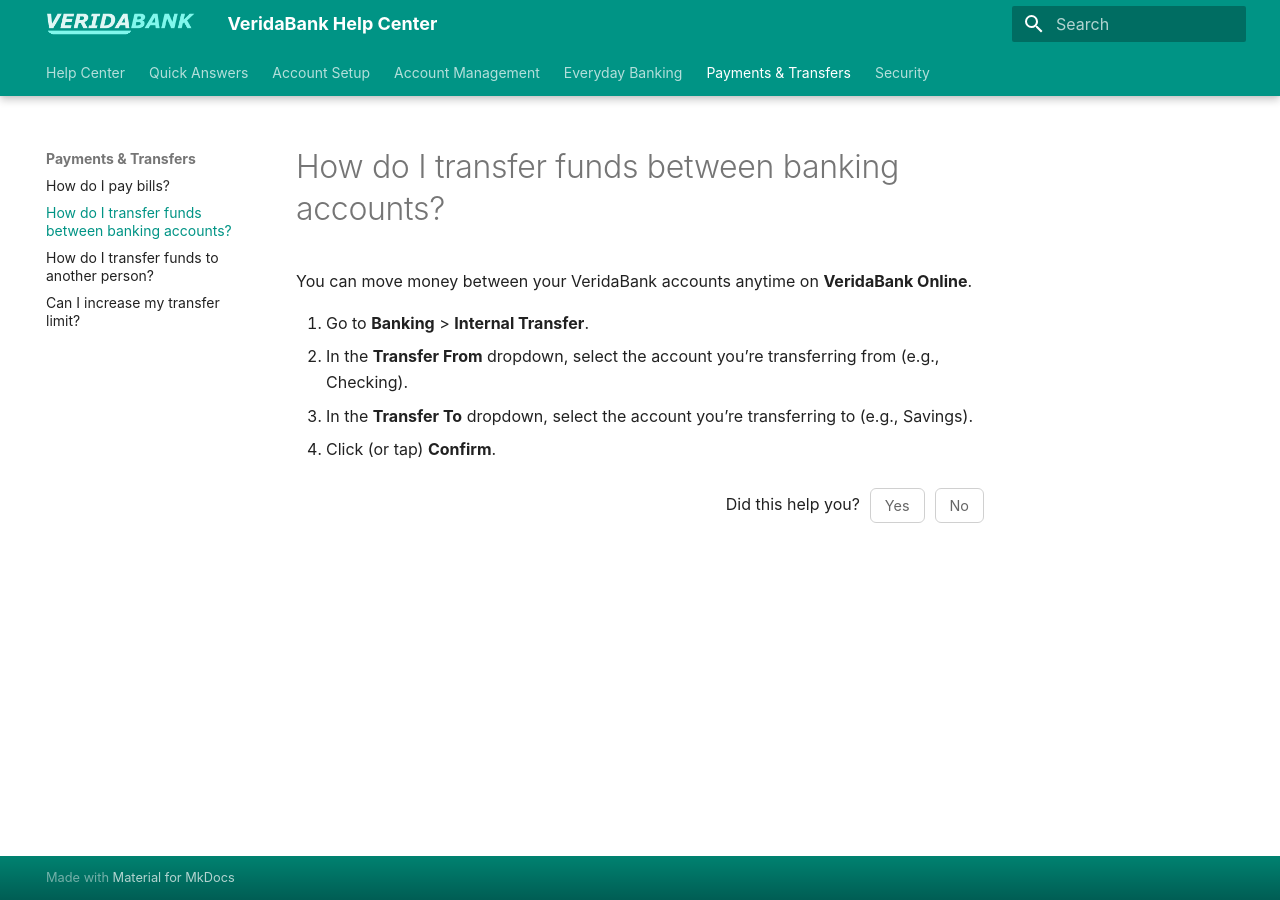
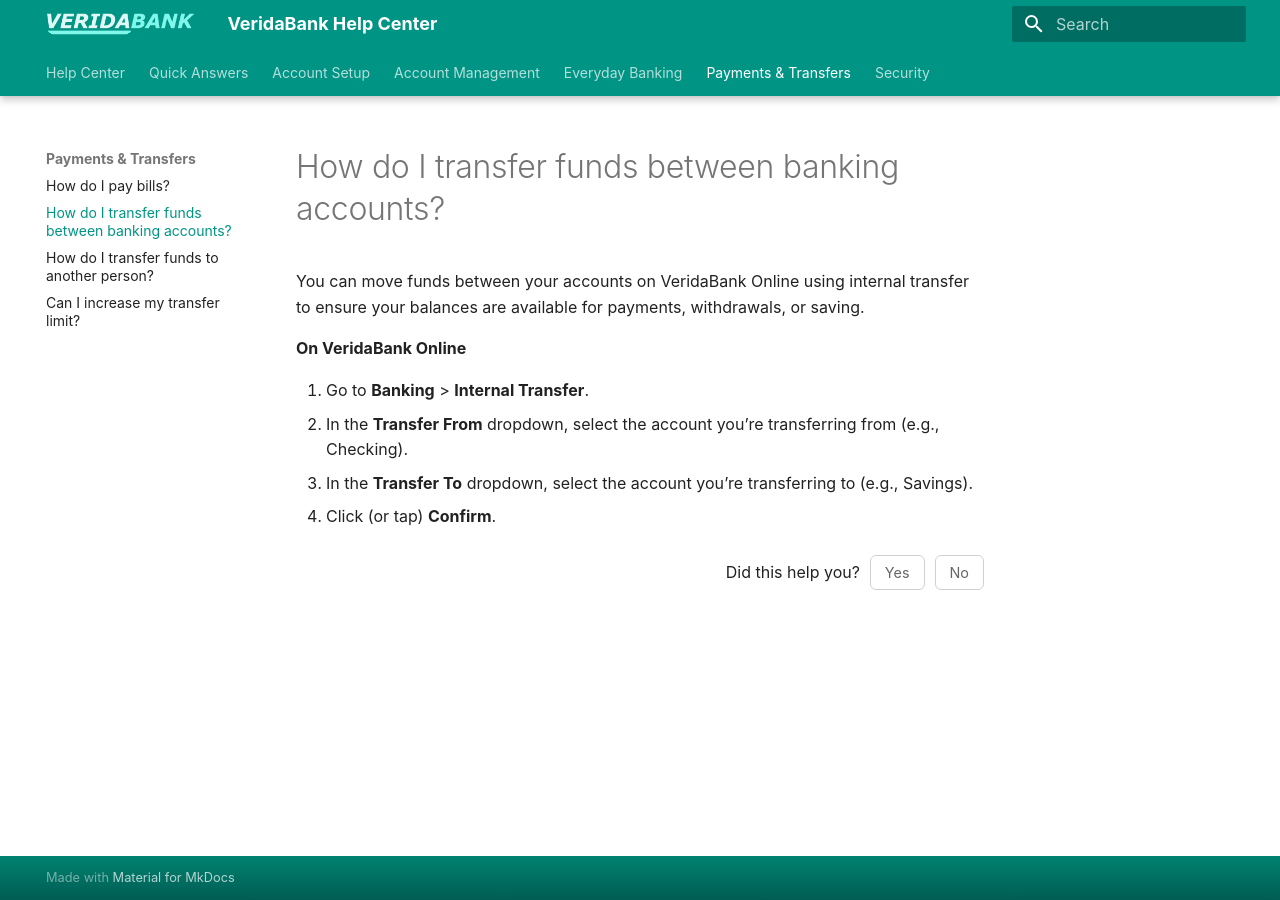
Before and after one commit to mlbms19/VeridaBank, an MkDocs documentation site: the page built from docs/Payments & Transfers/Transfer Funds.md, in a window 1280 px wide. Built offline with MkDocs 1.6.1 and Material for MkDocs 9.7.7, drawn with Linux system fonts in a browser that asks for light colours; some web fonts are replaced.

Commit message:
Update 'Transfer Funds' article

```diff
--- a/docs/Payments & Transfers/Transfer Funds.md
+++ b/docs/Payments & Transfers/Transfer Funds.md
@@ -1,6 +1,8 @@
 # How do I transfer funds between banking accounts?
 
-You can move money between your VeridaBank accounts anytime on **VeridaBank Online**.
+You can move funds between your accounts on VeridaBank Online using internal transfer to ensure your balances are available for payments, withdrawals, or saving.
+
+**On VeridaBank Online**
 
 1.	Go to **Banking** > **Internal Transfer**.
 2.	In the **Transfer From** dropdown, select the account you’re transferring from (e.g., Checking).
```
